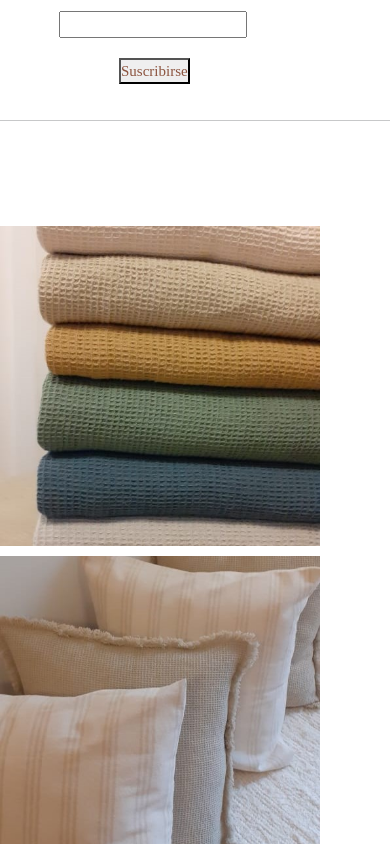
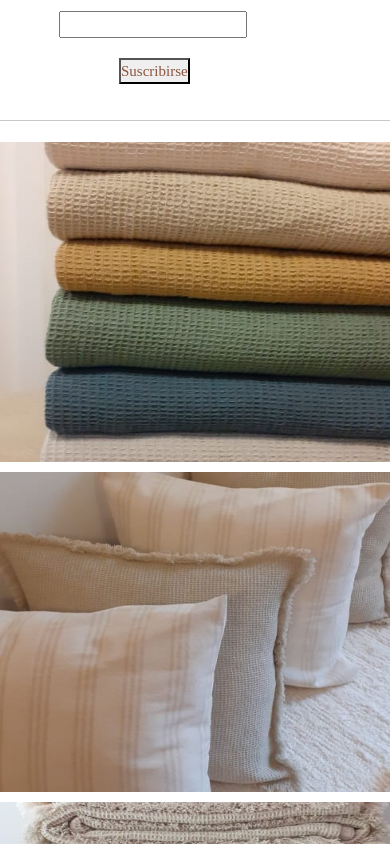
Before and after one commit to DafneEbertz/ayresdecasa, a plain HTML site: page Paginas/Eventos.html in a window 390 px wide. Shown: the part 2080-2924 px from the top of the page. Drawn offline with nearby package versions, Linux system fonts and the light colour scheme.

Commit message:
Add files via upload
arreglando el responsive de eventos y contactos

```diff
--- a/CSS/Estilo.css
+++ b/CSS/Estilo.css
@@ -369,8 +369,11 @@ button:hover{
 }
 
 .fotos-eventos{
+    text-align: center;
     display: flex;
     margin-top: 100px;
+    width: 90%;
+    margin: auto;
 }
 
 .fotos-eventos img{
@@ -484,6 +487,7 @@ button:hover{
 .contacto{
     display: flex;
     margin-top: 50px;
+    text-align: center;
 }
 
 .contacto img{
@@ -516,6 +520,7 @@ padding-top: 100px;
     display: block;
     margin-top: 20px;
     color: #8C543F;
+    margin-left: 250px;
 }
 
 .contacto-ayuda{
@@ -679,8 +684,13 @@ padding-top: 100px;
         font-size: 35px;
     }
 
+    .fotos-eventos {
+        width: 100%;
+        text-align: center;
+    }
+
     .fotos-eventos img{
-        width: 320px;
+        width: 100%;
         height: 320px;
         margin: 5px 0;
     }
```
